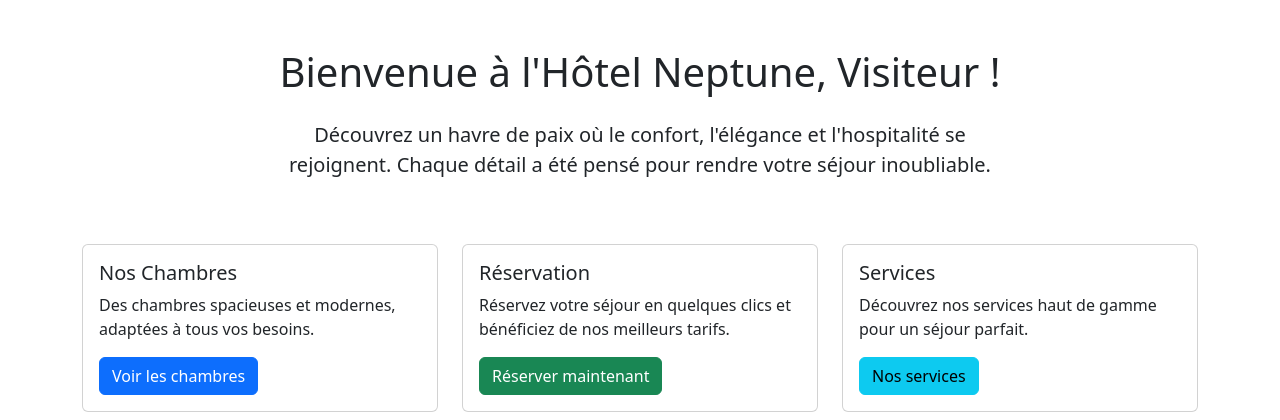
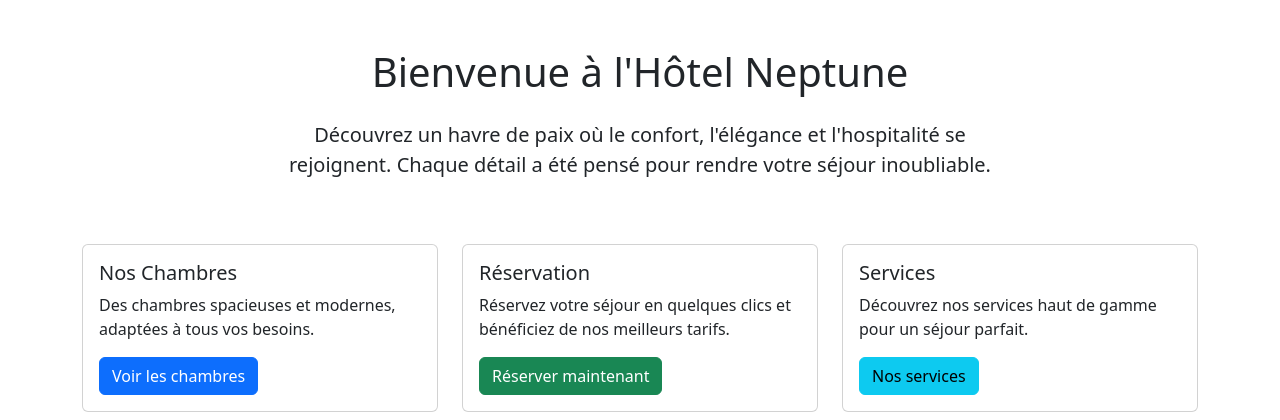
Before and after one commit to courumix/Hotel-Neptune, a PHP site: page / in a window 1280 px wide. Shown: the part 1016-1436 px from the top of the page. Run offline with PHP 8.4, Linux system fonts and the light colour scheme.

Commit message:
Update index.php

```diff
--- a/public/index.php
+++ b/public/index.php
@@ -61,7 +61,7 @@ $username = isset($_SESSION['username']) ? $_SESSION['username'] : 'Visiteur';
         <div class="container my-5">
             <div class="row">
                 <div class="col-md-8 offset-md-2 text-center">
-                    <h1 class="mb-4">Bienvenue à l'Hôtel Neptune, <?php echo htmlspecialchars($username); ?> !</h1>
+                    <h1 class="mb-4">Bienvenue à l'Hôtel Neptune</h1>
                     <p class="lead">
                         Découvrez un havre de paix où le confort, l'élégance et l'hospitalité se rejoignent.
                         Chaque détail a été pensé pour rendre votre séjour inoubliable.
```
